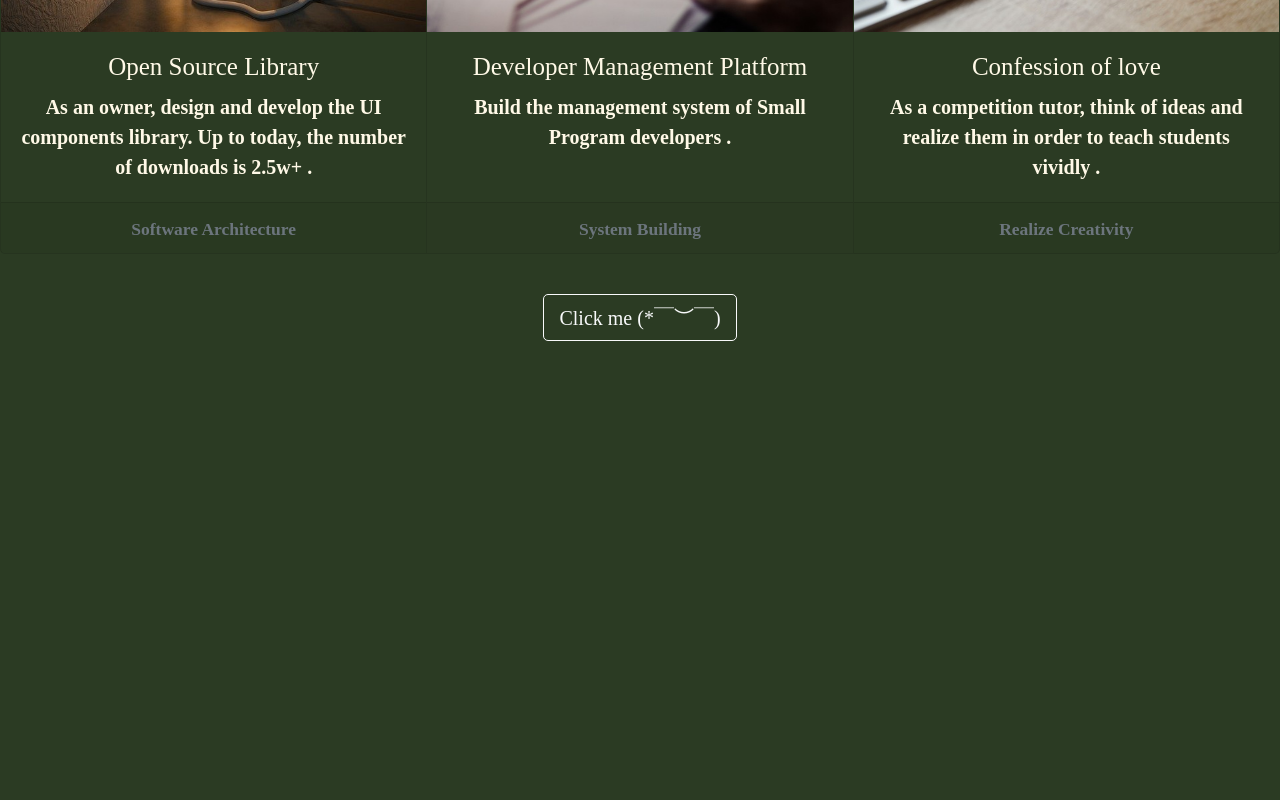
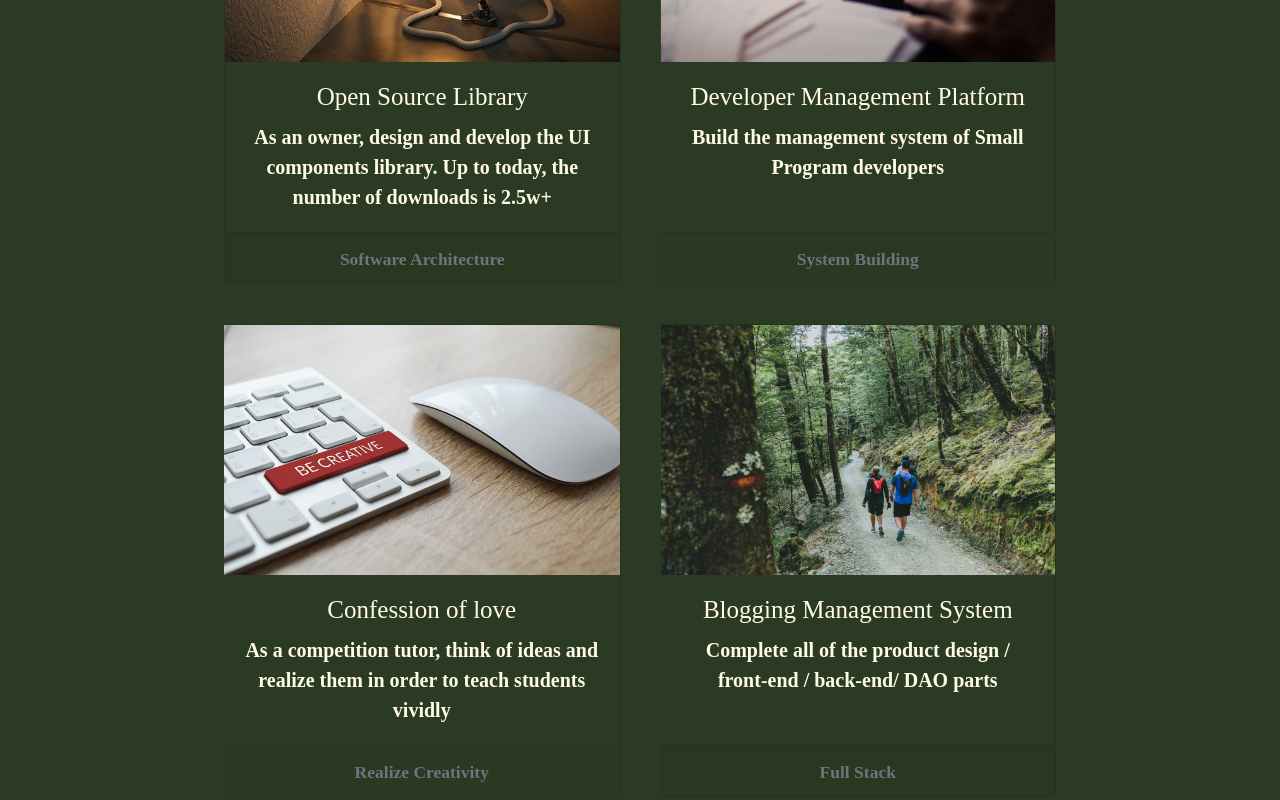
Before and after one commit to wannamakeudance/studio, a React (Create React App) app: page / in a window 1280 px wide. Shown: the part 1500-2300 px from the top of the page. Before the commit the page ends 1941 px from the top, so only its background shows below. Built offline with nearby package versions, Linux system fonts and the light colour scheme; a web font is replaced by a local one.

Commit message:
add card4 for blogging system

```diff
--- a/src/components/Card/Card.css
+++ b/src/components/Card/Card.css
@@ -1,9 +1,32 @@
+
+.card-group {
+    width: 65%;
+    margin: 2rem auto;
+    display: grid !important;
+    grid-template:
+                'c1 c2'
+                'c3 c4';
+    grid-gap: 2rem;
+}
 
 .card-group > .card {
     background: #2B3B23;
     cursor: pointer;
 }
 
+.card-group > .card:hover {
+    box-shadow: 5px 5px 5px rgba(0, 0, 0, .4)
+}
+
 .card-group > .card img {
     height: 250px;
 }
+
+@media (orientation: portrait) {
+    .card-group {
+        width: 100%;
+        display: flex !important;
+        flex-direction: column;
+    }
+
+}
--- a/src/components/Card/CardItem.js
+++ b/src/components/Card/CardItem.js
@@ -12,16 +12,17 @@ class _CardItem extends React.Component {
     constructor(props) {
         super(props);
         this.state = props.card;
+        this.index = props.index;
     }
     render() {
-        return <Card onClick={() => this.navigateTo(this.state.url)}>
+        return <Card className= {'card' + this.index} onClick={() => this.navigateTo(this.state.url)}>
           <Card.Img variant="top" src={this.state.img} className='animate__animated'/>
           <Card.Body>
             <Card.Title className='animate__animated'>
               {i18next.t(this.state.title)}
             </Card.Title>
             <Card.Text className='animate__animated'>
-              {i18next.t(this.state.desc)} .
+              {i18next.t(this.state.desc)}
             </Card.Text>
           </Card.Body>
           <Card.Footer>
--- a/src/components/Card/CardList.js
+++ b/src/components/Card/CardList.js
@@ -4,7 +4,6 @@
  */
 
  import React from 'react';
- import i18next from 'i18next';
  import {CardGroup} from 'react-bootstrap';
  import './Card.css';
  import CardItem from './CardItem';
@@ -16,7 +15,7 @@ class _CardList extends React.Component {
         return <CardGroup>
         {
           CARDS_DATA.map((card,index) => {
-            return <CardItem card={card} key={index}/>
+            return <CardItem card={card} key={index} index={index + 1}/>
           })
         }
       </CardGroup>;
--- a/src/components/Presentation/Presentation.css
+++ b/src/components/Presentation/Presentation.css
@@ -1,6 +1,6 @@
 .presentation-container {
     height: 150vh;
-    background: linear-gradient(0.25turn, #3f87a6, #ebf8e1, #2B3B23);
+    background: linear-gradient(.2turn, #295939,#F7F3E9, #5EAAA8);
 }
 
 .step {
--- a/src/components/Presentation/Presentation.js
+++ b/src/components/Presentation/Presentation.js
@@ -48,11 +48,17 @@ import i18next from 'i18next';
                 <div className='step' data-x='-300' data-y='-500' data-z='-2000' data-rotate='30' data-scale='1'>
                 CSS3
                 </div>
+                <div className='step' data-x='-600' data-y='-200' data-z='-1000' data-rotate='60' data-scale='1'>
+                Taliwind
+                </div>
                 <div className='step' data-x='-500' data-y='-1000' data-z='-1000' data-rotate='70' data-scale='3'>
                 Vue.js
                 </div>
                 <div className='step' data-x='0' data-y='1000' data-scale='8'>
                 React
+                </div>
+                <div className='step' data-x='-200' data-y='2000' data-rotate='30' data-scale='6'>
+                Next.js
                 </div>
                 <div className='step' data-x='-4000' data-y='2000' data-rotate='90' data-scale='6'>
                 Node.js
--- a/src/utils/config.js
+++ b/src/utils/config.js
@@ -1,6 +1,7 @@
 import card1 from '../assets/card1.jpg'
 import card2 from '../assets/card2.jpg';
 import card3 from '../assets/card3.jpg';
+import card4 from '../assets/card4.jpg';
 
 export const CARDS_DATA = [{
     img: card1,
@@ -20,6 +21,12 @@ export const CARDS_DATA = [{
   title: 'Confession of love',
   desc: 'As a competition tutor, think of ideas and realize them in order to teach students vividly',
   skill: 'Realize Creativity'
+}, {
+    img: card4,
+    url: 'http://124.222.103.127:3000/',
+    title: 'Blogging Management System',
+    desc: 'Complete all of the product design / front-end / back-end/ DAO parts',
+    skill: 'Full Stack'
 }];
 
 export const  SHARES_LIST = [{
```
Also changed, not shown: src/assets/card4.jpg (added).
